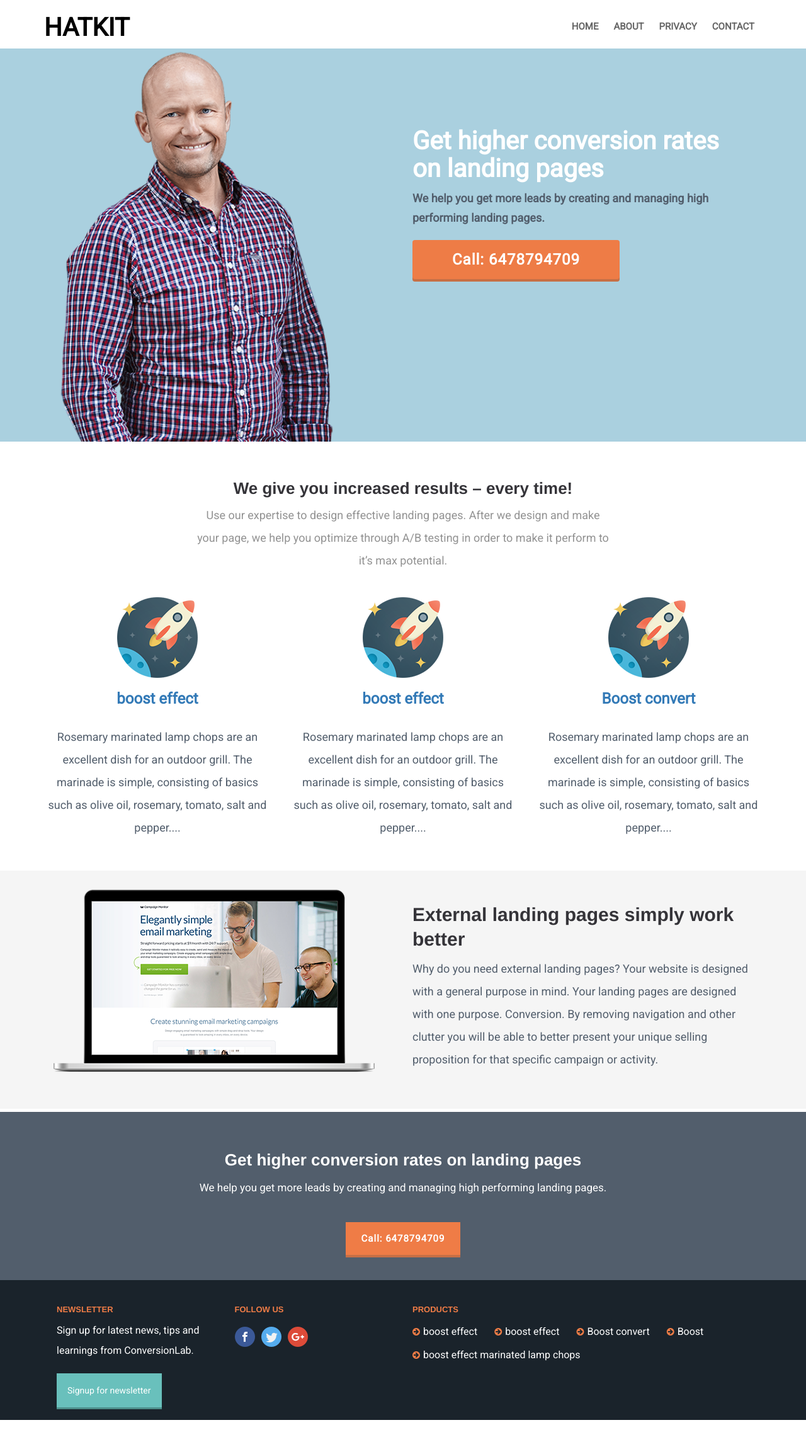
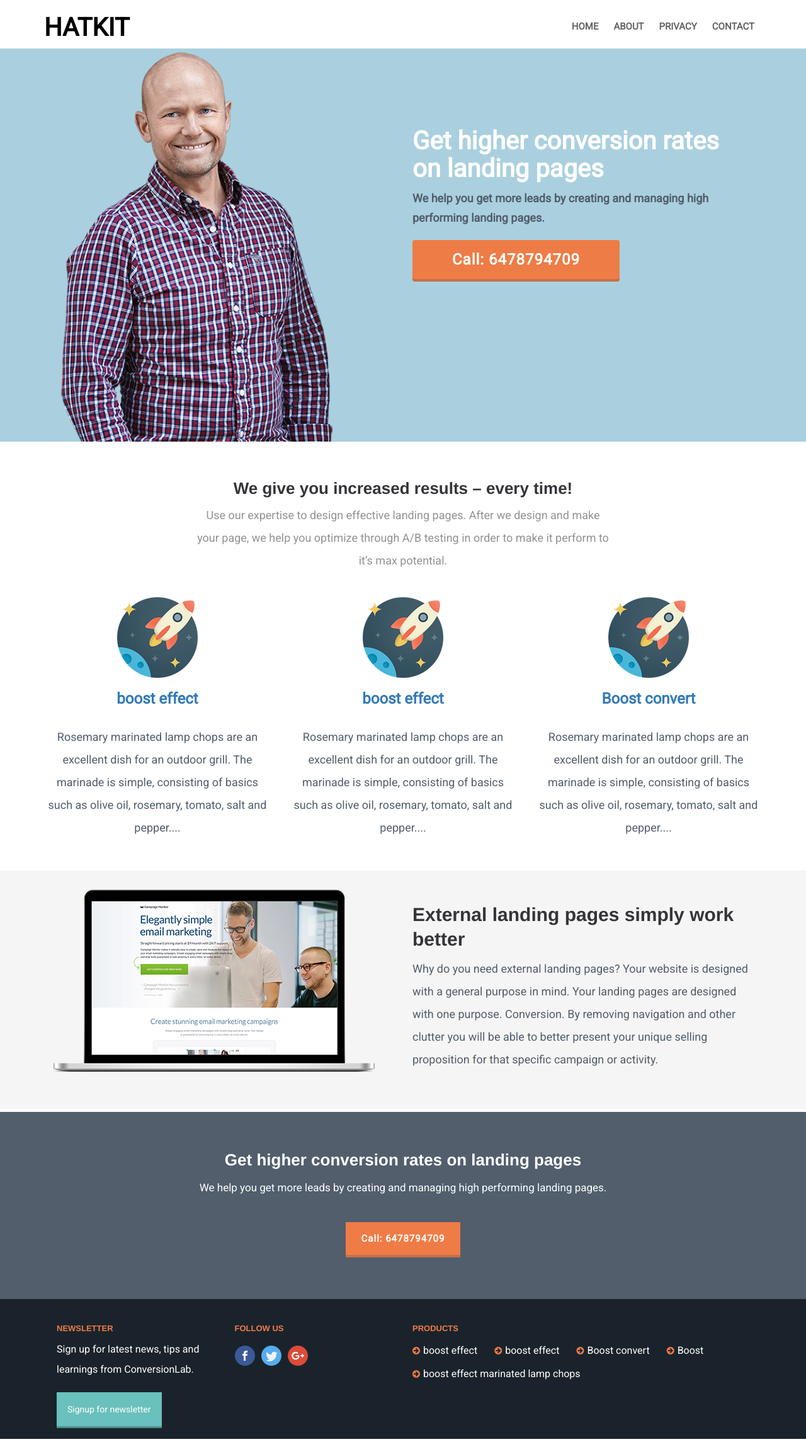
Before and after one commit to tonyseel/five, a Jekyll site: the page built from index.html, in a window 1280 px wide. Shown: the whole page at 63% size. Built offline with Jekyll 4.4.1, drawn with Linux system fonts in a browser that asks for light colours; nearby versions of some CDN libraries; library files that are not in the unit come from our copies; before the commit the page ends 2259 px from its top, so only the background shows below that.

Commit message:
margin-bottom

```diff
--- a/css/style.css
+++ b/css/style.css
@@ -198,7 +198,7 @@ body, h2,h3,h4,h5,p,a {font-family: 'Roboto', sans-serif;}
 .desc-center {
     margin: 0 auto;
     text-align: center;
-    padding: 40px;
+    padding: 40px;    margin-bottom: 30px;
 }
 .contact-us p{    padding-bottom: 20px;
     color: #ffffff;
```
